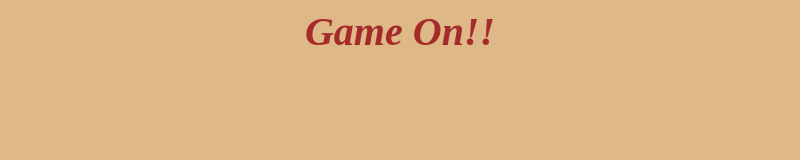
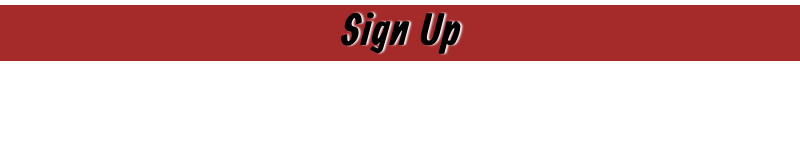
Before and after one commit to amirulFit3/af-repo, an Electron app: page index.html in a window 800 px wide. Drawn offline with Linux system fonts and the light colour scheme; a web font is replaced by a local one.

Commit message:
Add fonts

```diff
--- a/index.html
+++ b/index.html
@@ -5,10 +5,11 @@
     <meta name="viewport" content="width=device-width, initial-scale=1.0">
     <meta http-equiv="X-UA-Compatible" content="ie=edge">
     <title>CSGO</title>
-    <link rel="stylesheet" href="style.css">
+    <link rel="stylesheet" href="./style.css">
+    <link href="https://fonts.googleapis.com/css?family=Calistoga|Alata&display=swap" rel="stylesheet">
 </head>
 <body>
-    <h1>Game On!!</h1>
+    <h1>Sign Up</h1>
 </body>
 <script>
     require('./renderer.js');
--- a/style.css
+++ b/style.css
@@ -1,13 +1,34 @@
+@font-face
+{
+    src: url(./fonts/Allan-Regular.ttf);
+    font-family: allan-reg;
+}
+
+@font-face
+{
+    src: url(./fonts/Allan-Bold.ttf);
+    font-family: allan-bold;
+}
+
+html
+{
+    background-color: white;
+}
+
 h1
 {
     text-align: center;
-    font-style: oblique;
-    font-size: 40px;
-    color: brown;
-    margin: auto;
+    font-size: 45px;
+    font-family: allan-bold;
+    color: black;
+    text-shadow: 2px 0 2px white;
+    margin-top: 5px;
 }
 
 body
 {
-    background-color: burlywood;
+    background-color: brown;
+    width: auto;
+    height: auto;
+    margin: 0 auto;
 }
```
Also changed, not shown: Bootstrap/css/bootstrap.css, fonts/Allan-Bold.ttf (added), fonts/Allan-Regular.ttf (added).
